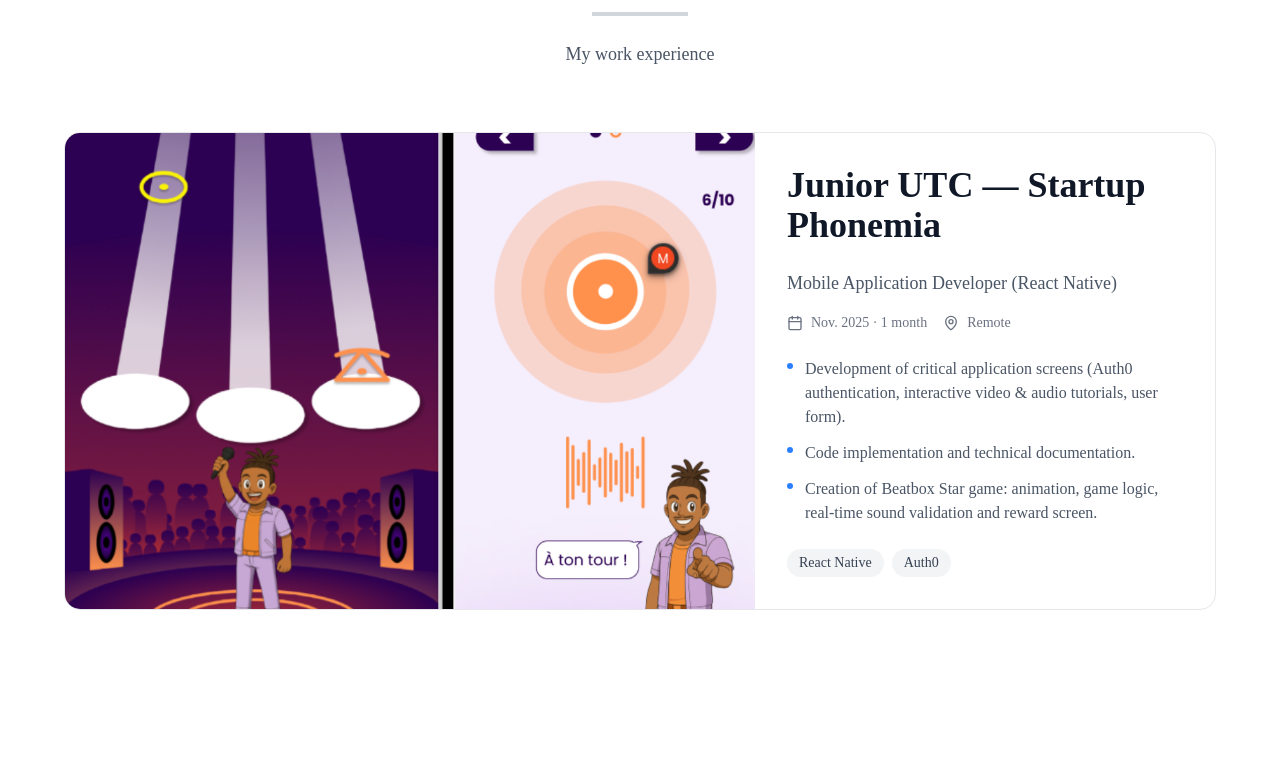
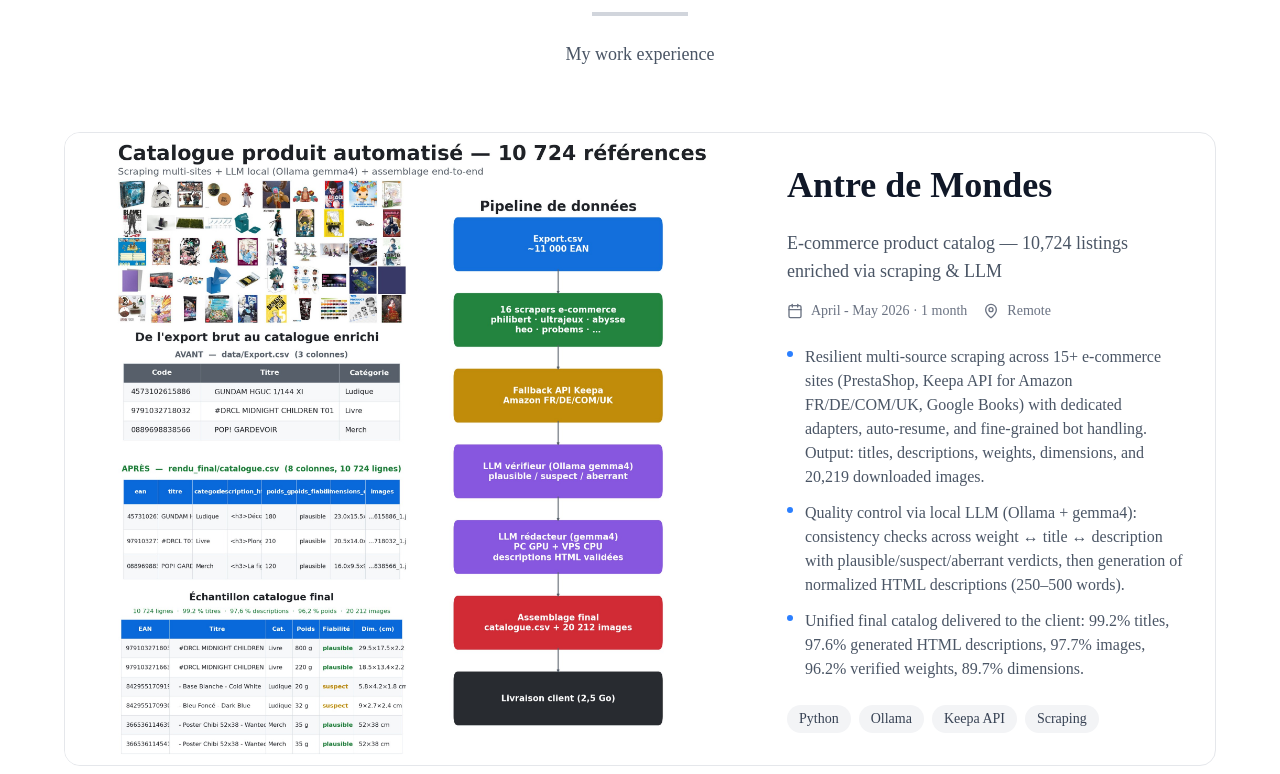
Before and after one commit to LeoLaborie/portfolio, a Next.js app: page / in a window 1280 px wide. Shown: the part 844-1618 px from the top of the page. Built offline with nearby package versions, Linux system fonts and the light colour scheme.

Commit message:
add Antre de Mondes e-commerce catalog experience

```diff
--- a/app/components/Experience.tsx
+++ b/app/components/Experience.tsx
@@ -94,7 +94,7 @@
     const [imageLoaded, setImageLoaded] = useState(false)
 
     return (
-        <div className="relative overflow-hidden bg-gray-50 dark:bg-gray-700 h-full w-full transition-colors duration-300">
+        <div className={`relative overflow-hidden h-full w-full transition-colors duration-300 ${exp.mediaFit === "contain" ? "bg-white" : "bg-gray-50 dark:bg-gray-700"}`}>
             {exp.mediaType === "image" ? (
                 <motion.div
                     className="relative w-full h-full"
@@ -108,7 +108,8 @@
                         alt={t(exp.companyKey)}
                         fill
                         sizes="(max-width: 768px) 100vw, 60vw"
-                        className={`object-cover transition-all duration-500 group-hover:scale-105 ${imageLoaded ? "opacity-100" : "opacity-0"}`}
+                        quality={95}
+                        className={`${exp.mediaFit === "contain" ? "object-contain" : "object-cover"} transition-all duration-500 group-hover:scale-105 ${imageLoaded ? "opacity-100" : "opacity-0"}`}
                         onLoad={() => setImageLoaded(true)}
                     />
                 </motion.div>
--- a/app/data/experience.ts
+++ b/app/data/experience.ts
@@ -1,6 +1,25 @@
 import type { Experience } from "../types"
 
 export const experiences: Experience[] = [
+    {
+        company: "Antre de Mondes",
+        companyKey: "Experience.Company2",
+        role: "Catalogue produits e-commerce — 10 724 fiches enrichies par scraping & LLM",
+        roleKey: "Experience.Role2",
+        period: "2026 · 2 mois",
+        periodKey: "Experience.Period2",
+        location: "À distance",
+        locationKey: "Experience.Location2",
+        descriptionKeys: [
+            "Experience.Desc2_1",
+            "Experience.Desc2_2",
+            "Experience.Desc2_3"
+        ],
+        techStack: ["Python", "Ollama", "Keepa API", "Scraping"],
+        mediaUrl: "/images/antre-de-mondes.jpg",
+        mediaType: "image",
+        mediaFit: "contain"
+    },
     {
         company: "Junior UTC",
         companyKey: "Experience.Company1",
--- a/app/types/index.ts
+++ b/app/types/index.ts
@@ -56,6 +56,7 @@
   techStack: string[]
   mediaUrl: string
   mediaType: "image" | "video"
+  mediaFit?: "cover" | "contain"
 }
 
 // Component prop types
--- a/messages/en.json
+++ b/messages/en.json
@@ -65,7 +65,14 @@
     "Location1": "Remote",
     "Desc1_1": "Development of critical application screens (Auth0 authentication, interactive video & audio tutorials, user form).",
     "Desc1_2": "Code implementation and technical documentation.",
-    "Desc1_3": "Creation of Beatbox Star game: animation, game logic, real-time sound validation and reward screen."
+    "Desc1_3": "Creation of Beatbox Star game: animation, game logic, real-time sound validation and reward screen.",
+    "Company2": "Antre de Mondes",
+    "Role2": "E-commerce product catalog — 10,724 listings enriched via scraping & LLM",
+    "Period2": "April - May 2026 · 1 month",
+    "Location2": "Remote",
+    "Desc2_1": "Resilient multi-source scraping across 15+ e-commerce sites (PrestaShop, Keepa API for Amazon FR/DE/COM/UK, Google Books) with dedicated adapters, auto-resume, and fine-grained bot handling. Output: titles, descriptions, weights, dimensions, and 20,219 downloaded images.",
+    "Desc2_2": "Quality control via local LLM (Ollama + gemma4): consistency checks across weight ↔ title ↔ description with plausible/suspect/aberrant verdicts, then generation of normalized HTML descriptions (250–500 words).",
+    "Desc2_3": "Unified final catalog delivered to the client: 99.2% titles, 97.6% generated HTML descriptions, 97.7% images, 96.2% verified weights, 89.7% dimensions."
   },
   "Skills": {
     "Title": "Skills & Expertise",
--- a/messages/fr.json
+++ b/messages/fr.json
@@ -65,7 +65,14 @@
     "Location1": "À distance",
     "Desc1_1": "Développement d'écrans critiques de l'application (authentification Auth0, tutoriels vidéo & audio interactifs, formulaire utilisateur).",
     "Desc1_2": "Réalisation du code et de la documentation technique.",
-    "Desc1_3": "Création du jeu Beatbox Star : animation, logique de jeu, validation sonore en temps réel et écran de récompense."
+    "Desc1_3": "Création du jeu Beatbox Star : animation, logique de jeu, validation sonore en temps réel et écran de récompense.",
+    "Company2": "Antre de Mondes",
+    "Role2": "Catalogue produits e-commerce — 10 724 fiches enrichies par scraping & LLM",
+    "Period2": "Avril - Mai 2026 · 1 mois",
+    "Location2": "À distance",
+    "Desc2_1": "Scraping multi-sources résilient sur 15+ sites e-commerce (PrestaShop, API Keepa Amazon FR/DE/COM/UK, Google Books) avec adaptateurs dédiés, reprise automatique et gestion fine des bots. Sortie : titres, descriptions, poids, dimensions et 20 219 images téléchargées.",
+    "Desc2_2": "Contrôle qualité par LLM local (Ollama + gemma4) : vérification de cohérence poids ↔ titre ↔ description avec verdicts plausible/suspect/aberrant, puis génération de descriptions HTML normalisées (250-500 mots).",
+    "Desc2_3": "Catalogue final unifié livré au client : 99,2 % de titres, 97,6 % de descriptions HTML générées, 97,7 % d'images, 96,2 % de poids fiabilisés, 89,7 % de dimensions."
   },
   "Skills": {
     "Title": "Compétences & Expertise",
```
Also changed, not shown: public/images/antre-de-mondes.jpg (added).
